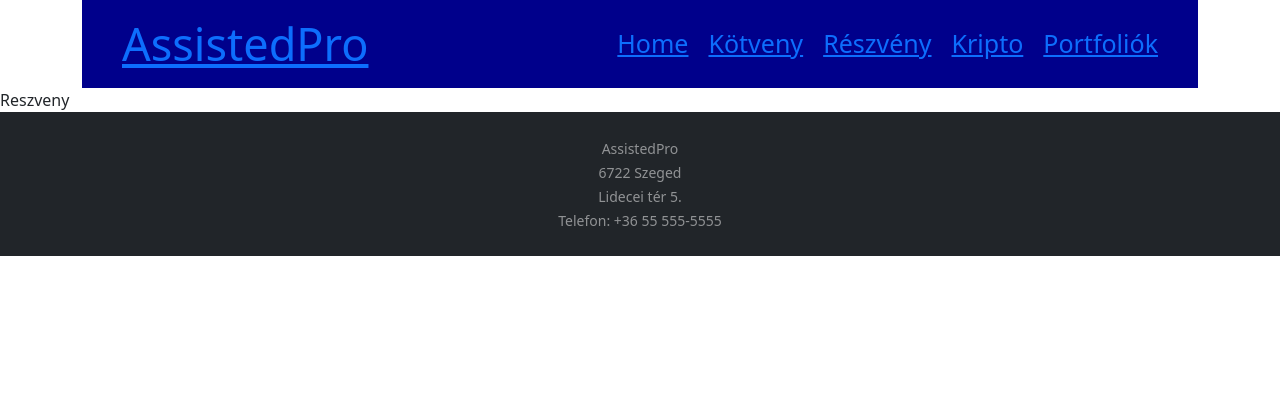
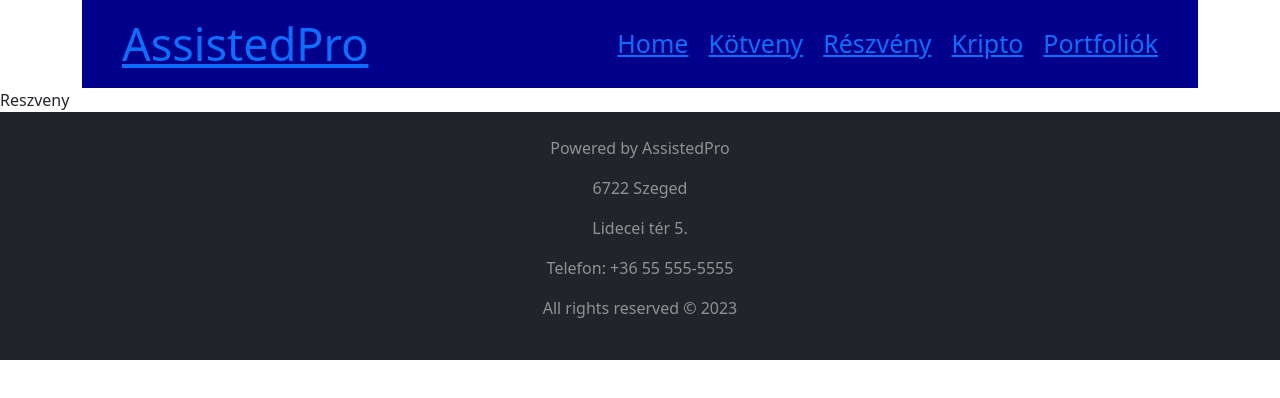
Before and after one commit to Veszelovszki-Fulop-Szalma/proba_1, a React (Create React App) app in the folder client/: page /Reszveny in a window 1280 px wide. Shown: the top 398 px of the page. Built offline with nearby package versions, Linux system fonts and the light colour scheme.

Commit message:
kész footer

```diff
--- a/client/src/components/Footer.jsx
+++ b/client/src/components/Footer.jsx
@@ -3,15 +3,15 @@ import React from "react";
 
 const Footer = () => {
   return (
-
     <footer class="py-4 bg-dark text-white-50">
     <div class="text-center">
-        <small>
-      AssistedPro <br />
-      6722 Szeged <br />
-      Lidecei tér 5. <br />
-      Telefon: +36 55 555-5555 <br />
-       </small>
+      <div>
+        <p>Powered by AssistedPro</p>
+        <p>6722 Szeged</p>
+        <p>Lidecei tér 5.</p>
+        <p>Telefon: +36 55 555-5555</p>
+        <p>All rights reserved © 2023</p>
+      </div>
     </div>
     </footer>
   );
```
